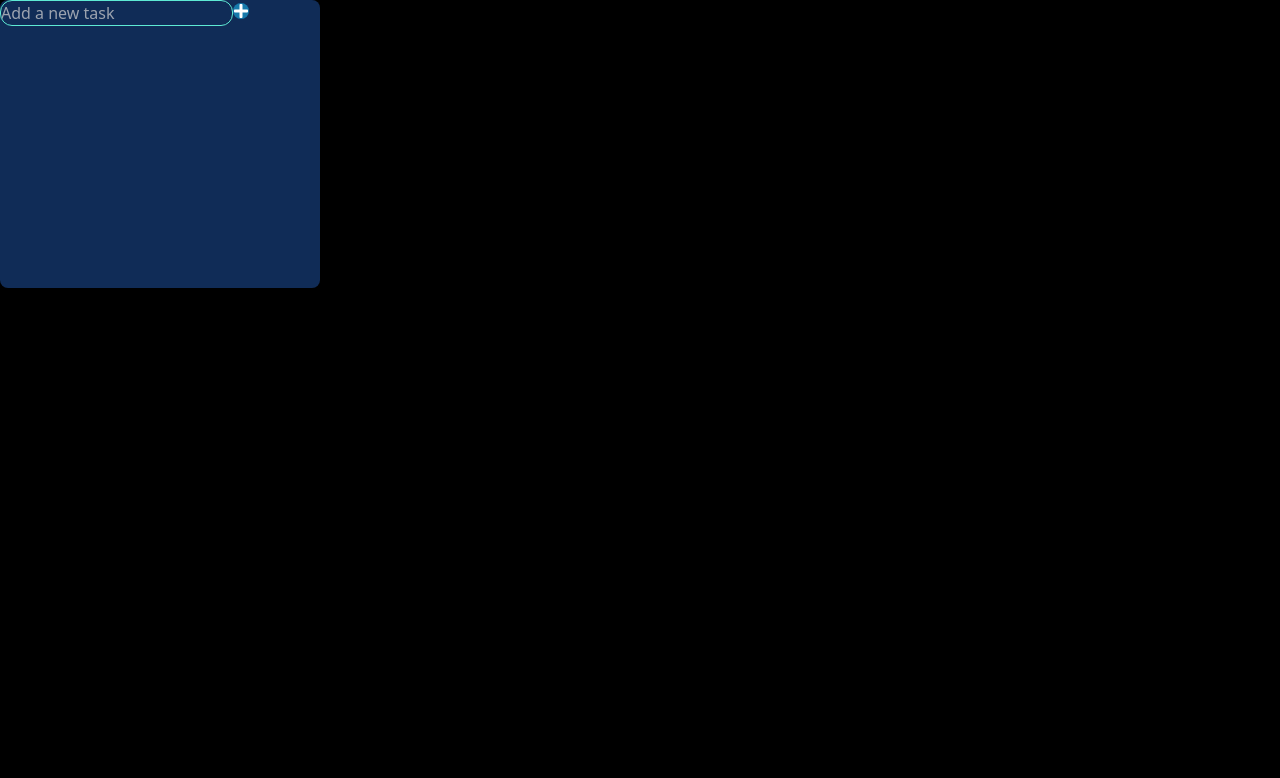
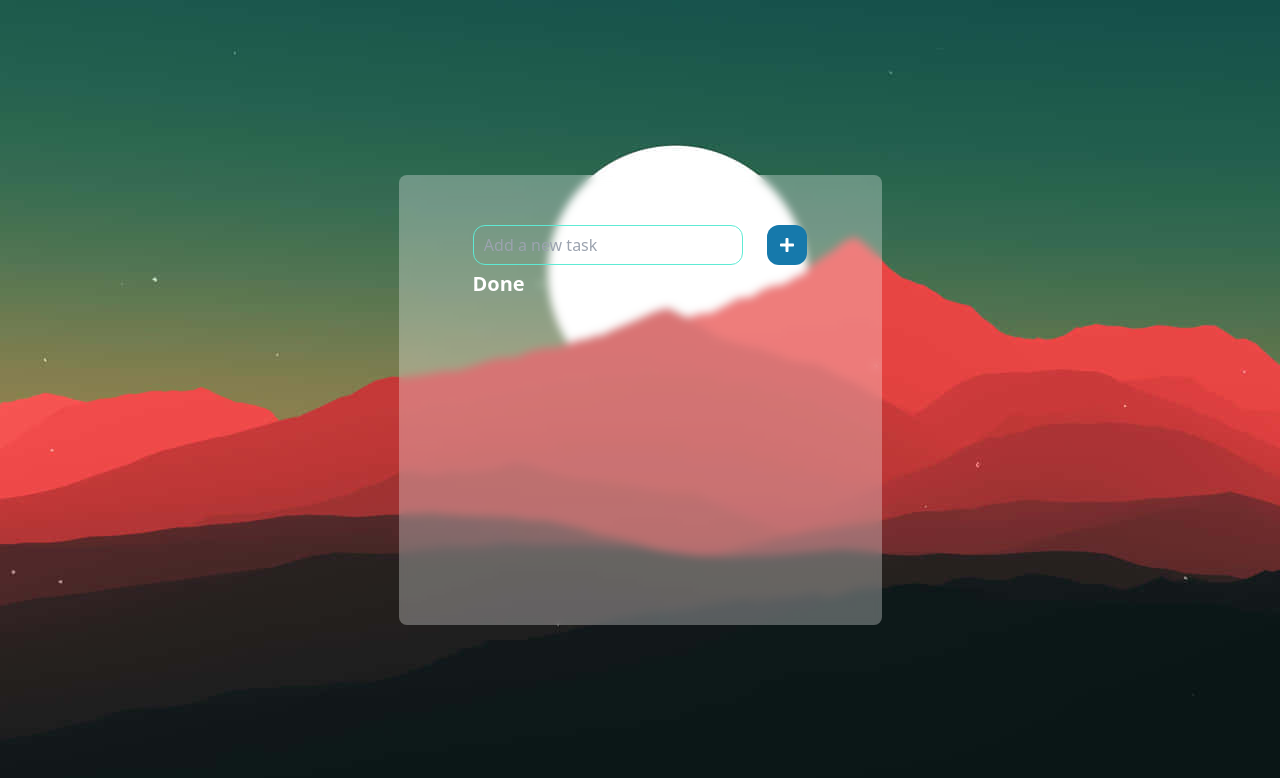
Before and after one commit to ulmiib/todo-list, a React (Create React App) app: page / in a window 1280 px wide. Shown: the top 778 px of the page. Built offline with nearby package versions, Linux system fonts and the light colour scheme.

Commit message:
style, section of 'done', and added some functions

```diff
--- a/src/App.js
+++ b/src/App.js
@@ -1,8 +1,8 @@
-import { First } from './Components/First.js';
+import { Task } from './Components/Task.js';
 
 function App() {
   return (
-      <First/>
+      <Task/>
   );
 }
 
--- a/src/Components/First.js
+++ /dev/null
@@ -1,99 +0,0 @@
-import React, { useState } from "react";
-import { FaCheck } from "react-icons/fa";
-import { FaTrashAlt } from "react-icons/fa";
-import { FaPlus } from "react-icons/fa";
-
-export const First = () => {
-  const [todos, setTodos] = useState([]);
-  const [input, setInput] = useState("");
-
-  const addTodo = () => {
-    setTodos([...todos, input]);
-    setInput("");
-  };
-
-  const removeTodo = (index) => {
-    const newTodos = [...todos];
-    newTodos.splice(index, 1);
-    setTodos(newTodos);
-  };
-
-  const count = todos.length;
-  let counter;
-  if (count > 0) {
-    const noun = "Tasks to do";
-    counter = noun + " " + count;
-  }
-
-  return (
-    <div
-      className="
-    min-h-screen
-    min-w-screen
-    bg-black"
-    >
-      <div
-        className="
-      bg-[#102C57]
-      rounded-lg
-      min-w-80
-      max-w-80
-      min-h-72"
-
-      >
-        <div
-          className="
-        text-white"
-        >
-          <input
-            placeholder="Add a new task"
-            type="text"
-            className="
-            border-teal-300
-            border rounded-xl
-            bg-transparent"
-            value={input}
-            onChange={(e) => setInput(e.target.value)}
-          />
-          <button
-            className="
-            bg-[#1679AB]
-            text-white
-            rounded-xl"
-            onClick={addTodo}
-          >
-            <FaPlus />
-          </button>
-        </div>
-        <h2 className="text-white">{counter}</h2>
-        <div
-          className="
-        "
-        >
-          {todos.map((todo, index) => (
-            <div
-              key={index}
-              className="
-              bg-black
-              text-white
-              rounded-xl"
-            >
-              {todo}
-              <button>
-                <FaCheck />
-              </button>
-              <button
-                className="
-                text-red-500"
-                onClick={() => removeTodo(index)}
-              >
-                <FaTrashAlt />
-              </button>
-            </div>
-          ))}
-        </div>
-        {/* <h2 className="text-white text-x">{counter}</h2> */}
-      </div>
-    </div>
-  );
-};
--- /dev/null
+++ b/src/Components/Task.js
@@ -0,0 +1,205 @@
+import React, { useState } from "react";
+import { FaCheck } from "react-icons/fa";
+import { FaTrashAlt } from "react-icons/fa";
+import { FaPlus } from "react-icons/fa";
+import Background from "../Images/back.jpg";
+
+export const Task = () => {
+  const [todos, setTodos] = useState([]);
+  const [input, setInput] = useState("");
+  const [doneTodos, setDoneTodos] = useState([]);
+
+  const markAsDone = (index) => {
+    const todo = todos[index];
+    const newTodos = [...todos];
+    newTodos.splice(index, 1);
+    setTodos(newTodos);
+    setDoneTodos([...doneTodos, todo]);
+  };
+
+  const removeDoneTodo = (index) => {
+    const newDoneTodos = [...doneTodos];
+    newDoneTodos.splice(index, 1);
+    setDoneTodos(newDoneTodos);
+  };
+
+  const addTodo = () => {
+    setTodos([...todos, input]);
+    setInput("");
+  };
+
+  const removeTodo = (index) => {
+    const newTodos = [...todos];
+    newTodos.splice(index, 1);
+    setTodos(newTodos);
+  };
+
+  const count = todos.length;
+  let counter;
+  if (count > 0) {
+    const noun = "Tasks to-do";
+    counter = noun + " " + count;
+  }
+
+  return (
+    <div className="
+    flex
+    justify-center
+    items-center
+    h-screen
+    w-screen
+    bg-black"
+    style={{ backgroundImage: `url(${Background})` }}>
+      <div
+        className="
+      w-[483px]
+      backdrop-blur-sm
+      bg-white/30
+      rounded-lg
+      h-[450px]
+      p-[50px]"
+      >
+        <div
+          className="
+          h-[40px]
+          w-[383px]
+          flex
+          place-content-evenly
+          text-white"
+        >
+          <input
+            placeholder="Add a new task"
+            type="text"
+            className="
+            p-[10px]
+            h-[40px]
+            w-[270px]
+            border-teal-300
+            border rounded-xl
+            bg-transparent
+            "
+            value={input}
+            onChange={(e) => setInput(e.target.value)}
+          />
+          <button
+            className="
+            flex
+            justify-center
+            items-center
+            h-[40px]
+            w-[40px]
+            bg-[#1679AB]
+            text-white
+            rounded-xl"
+            onClick={addTodo}
+          >
+            <FaPlus />
+          </button>
+        </div>
+        <h2 className="text-white">{counter}</h2>
+        <div
+          className="
+          overflow-auto
+          flex
+          flex-col
+          items-center
+          w-[383px]
+          h-[300px]
+        "
+        >
+          {todos.map((todo, index) => (
+            <div
+              key={index}
+              className="
+              flex
+              items-center
+              mb-[5px]
+              w-[335px]
+              min-h-[55px]
+              bg-black
+              text-white
+              rounded-xl
+              p-[10px]"
+            >
+              <div
+                className="
+              w-[265px]
+              h-[40px]
+              "
+              >
+                {todo}
+              </div>
+              <button
+                className="
+              h-[25px]
+              w-[25px]
+              self-center"
+                onClick={() => markAsDone(index)}
+              >
+                <FaCheck />
+              </button>
+              <button
+                className="
+                h-[25px]
+                w-[25px]
+                self-center
+                text-red-500"
+                onClick={() => removeTodo(index)}
+              >
+                <FaTrashAlt />
+              </button>
+            </div>
+          ))}
+
+          <div className="
+          w-[335px]
+            h-[60px]
+            m-[5px]">
+            <h2 className="
+            text-xl
+            text-white
+            font-bold
+            mb-3">
+              Done
+            </h2>
+            <div className="
+            w-[335px]
+            h-[60px]">
+              {doneTodos.map((todo, index) => (
+                <div
+                  key={index}
+                  className="
+                  flex
+                  text-white
+                  justify-between
+                  items-center
+                  bg-[black]
+                  rounded-xl
+                  w-[335px]
+                  h-[60px]
+                  p-[10px]
+                  m-[5px]"
+                >
+                  <div className="
+                  mr-2
+                  text-white ">
+                    {todo}
+                  </div>
+                  <button
+                    onClick={() => removeDoneTodo(index)}
+                    className="
+                    text-red-500
+                    text-white
+                    hover:text-red-700"
+                  >
+                    <FaTrashAlt />
+                  </button>
+                </div>
+              ))}
+            </div>
+          </div>
+        </div>
+      </div>
+    </div>
+  );
+};
```
Also changed, not shown: src/Components/Footer.js (added), src/Components/Navbar.js (added), src/Components/Pomodoro.js (added), src/Images/back.jpg (added).
